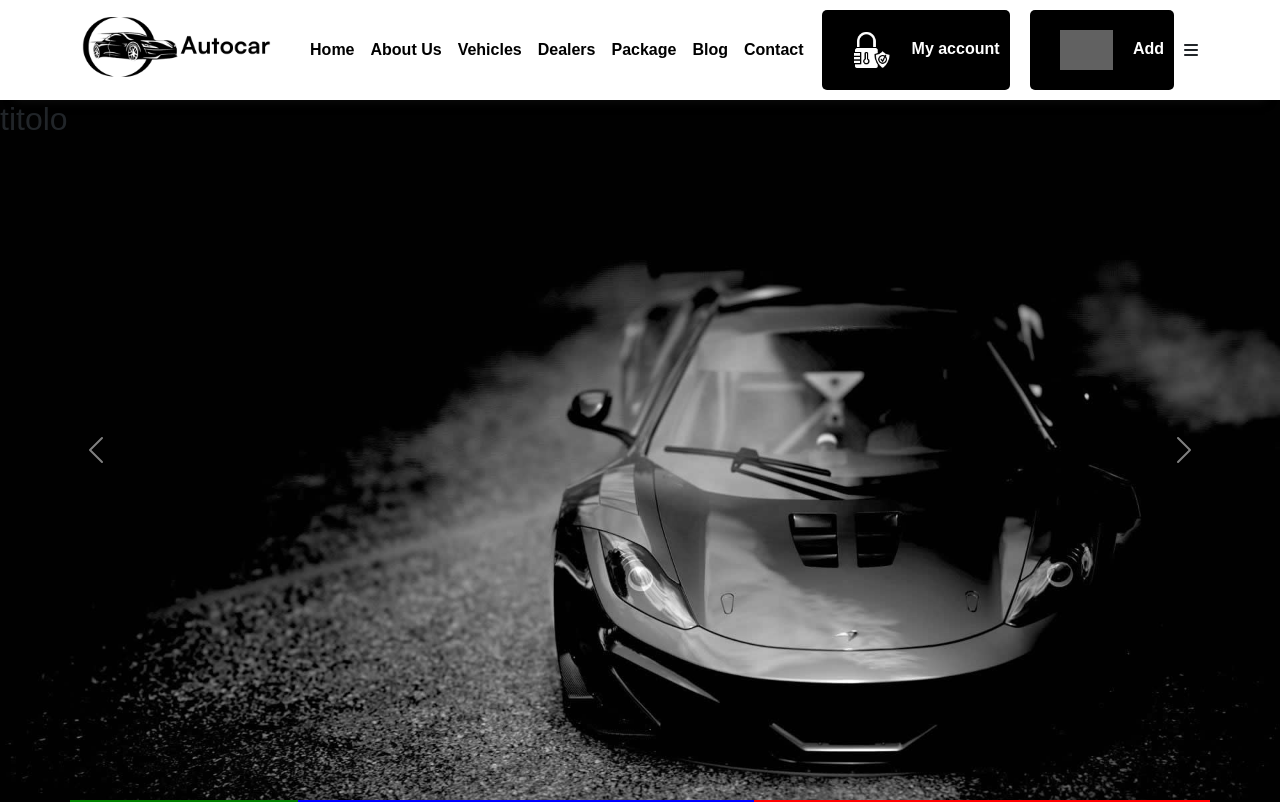
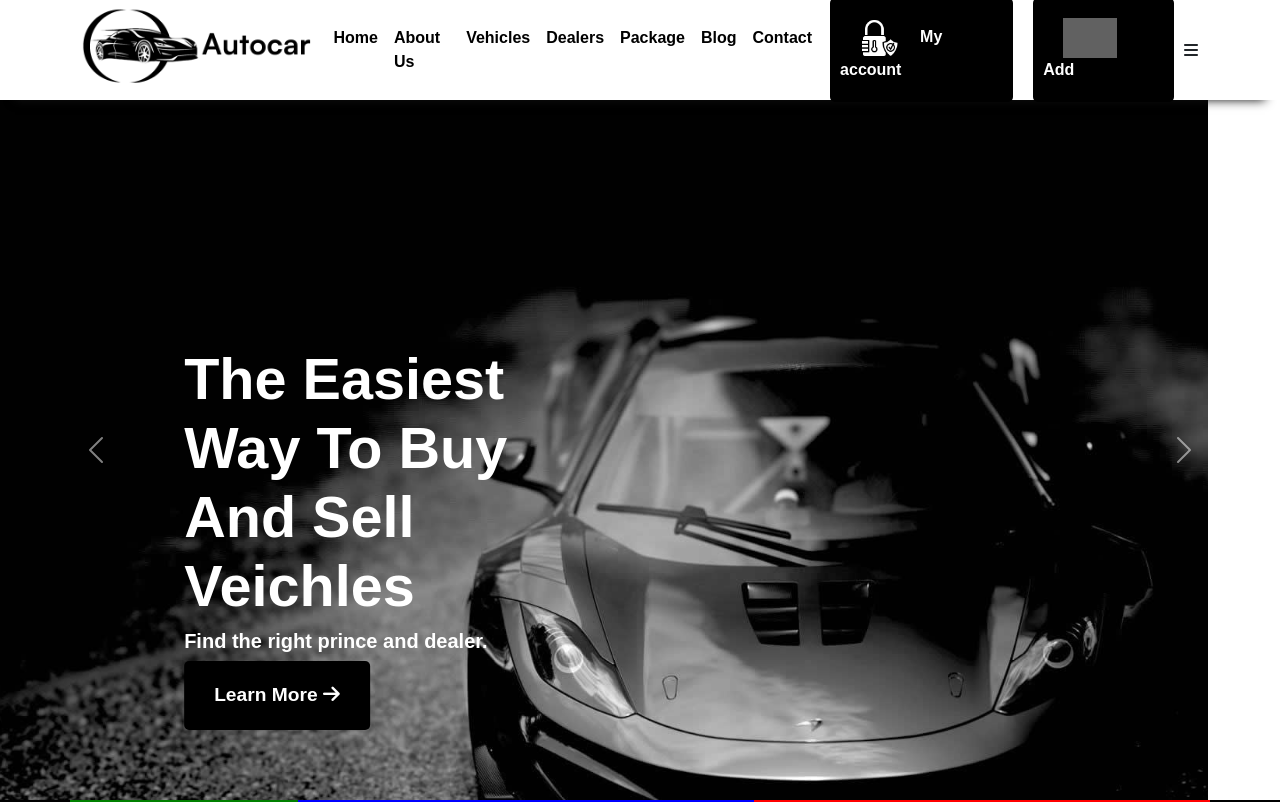
Before and after one commit to mekkiouertani/proj-html-vuejs, a Vue app: page / in a window 1280 px wide. Shown: the top 802 px of the page. Built offline with nearby package versions, Linux system fonts and the light colour scheme; grey boxes are pictures that could not be loaded; a web font is replaced by a local one.

Commit message:
added title to slider into HeroComponent

```diff
--- a/src/components/FooterComponent.vue
+++ b/src/components/FooterComponent.vue
@@ -92,7 +92,7 @@
   background-color: blue;
   button,
   input {
-    height: 50px;
+    height: 70px;
   }
   button {
     background-color: white;
--- a/src/components/HeroComponent.vue
+++ b/src/components/HeroComponent.vue
@@ -1,5 +1,5 @@
 <template>
-  <section id="hero">
+  <section id="hero" class="text-white">
     <div
       id="carouselExampleAutoplaying"
       class="carousel slide position-relative"
@@ -7,15 +7,20 @@
     >
       <div class="carousel-inner">
         <div
-          class="carousel-item active"
-          v-for="(img, index) in store.heroImages"
+          class="carousel-item active position-relative"
+          v-for="(el, index) in store.heroImages"
         >
-          <h2 class="position-absolute">titolo</h2>
-          <img :src="img" class="d-block w-100" alt="auto" />
+          <!-- title -->
+          <div class="position-absolute">
+            <h2 clas>{{ el.title }}</h2>
+            <h5>Find the right prince and dealer.</h5>
+            <p>Learn More <i class="fa-solid fa-arrow-right"></i></p>
+          </div>
+          <img :src="el.img" class="d-block w-100" alt="auto" />
         </div>
       </div>
       <button
-        class="carousel-control-prev position-absolute"
+        class="carousel-control-prev"
         type="button"
         data-bs-target="#carouselExampleAutoplaying"
         data-bs-slide="prev"
@@ -24,7 +29,7 @@
         <span class="visually-hidden">Previous</span>
       </button>
       <button
-        class="carousel-control-next position-absolute"
+        class="carousel-control-next"
         type="button"
         data-bs-target="#carouselExampleAutoplaying"
         data-bs-slide="next"
@@ -59,11 +64,33 @@
     height: 100%;
     width: 100%;
     img {
-      height: 100%;
-      width: 100%;
+      height: 120%;
+      width: 120%;
       object-fit: cover;
       object-position: top;
     }
   }
 }
+.position-absolute {
+  top: 35%;
+  left: 20%;
+  font-weight: 400;
+  max-width: 35%;
+  font-weight: 800;
+  font-size: 1.2em;
+  h2 {
+    font-size: 3em;
+    font-weight: 800;
+  }
+  h5 {
+    font-weight: 800;
+  }
+  p {
+    font-weight: 800;
+    background-color: black;
+    display: inline-block;
+    padding: 20px 30px;
+    border-radius: 5px;
+  }
+}
 </style>
--- a/src/components/NavComponent.vue
+++ b/src/components/NavComponent.vue
@@ -91,7 +91,7 @@
 }
 
 .nav-logo {
-  width: 200px;
+  width: 250px;
 
   img {
     width: 100%;
--- a/src/data/store.js
+++ b/src/data/store.js
@@ -70,9 +70,13 @@
     },
   ],
   heroImages: [
-    "../../images/slider-autocar-5.jpg",
-    "../../images/slider-autocar-6.jpg",
-    "../../images/slider-autocar-5.jpg",
-    "../../images/slider-autocar-6.jpg",
+    {
+      img: "../../images/slider-autocar-5.jpg",
+      title: "Buy and Sell Your Car At Its Value",
+    },
+    {
+      img: "../../images/slider-autocar-6.jpg",
+      title: "The Easiest Way To Buy And Sell Veichles",
+    },
   ],
 });
```
